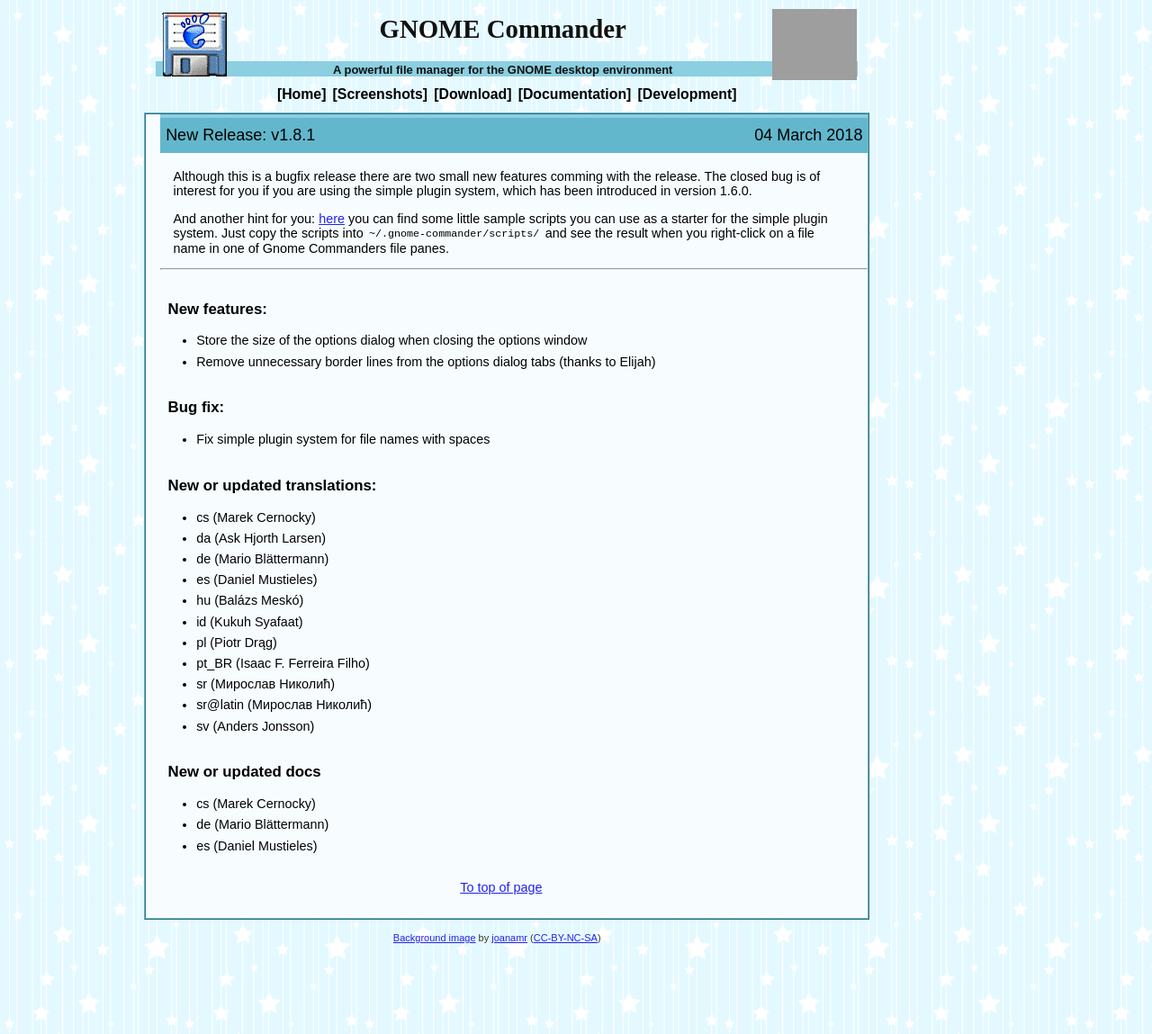
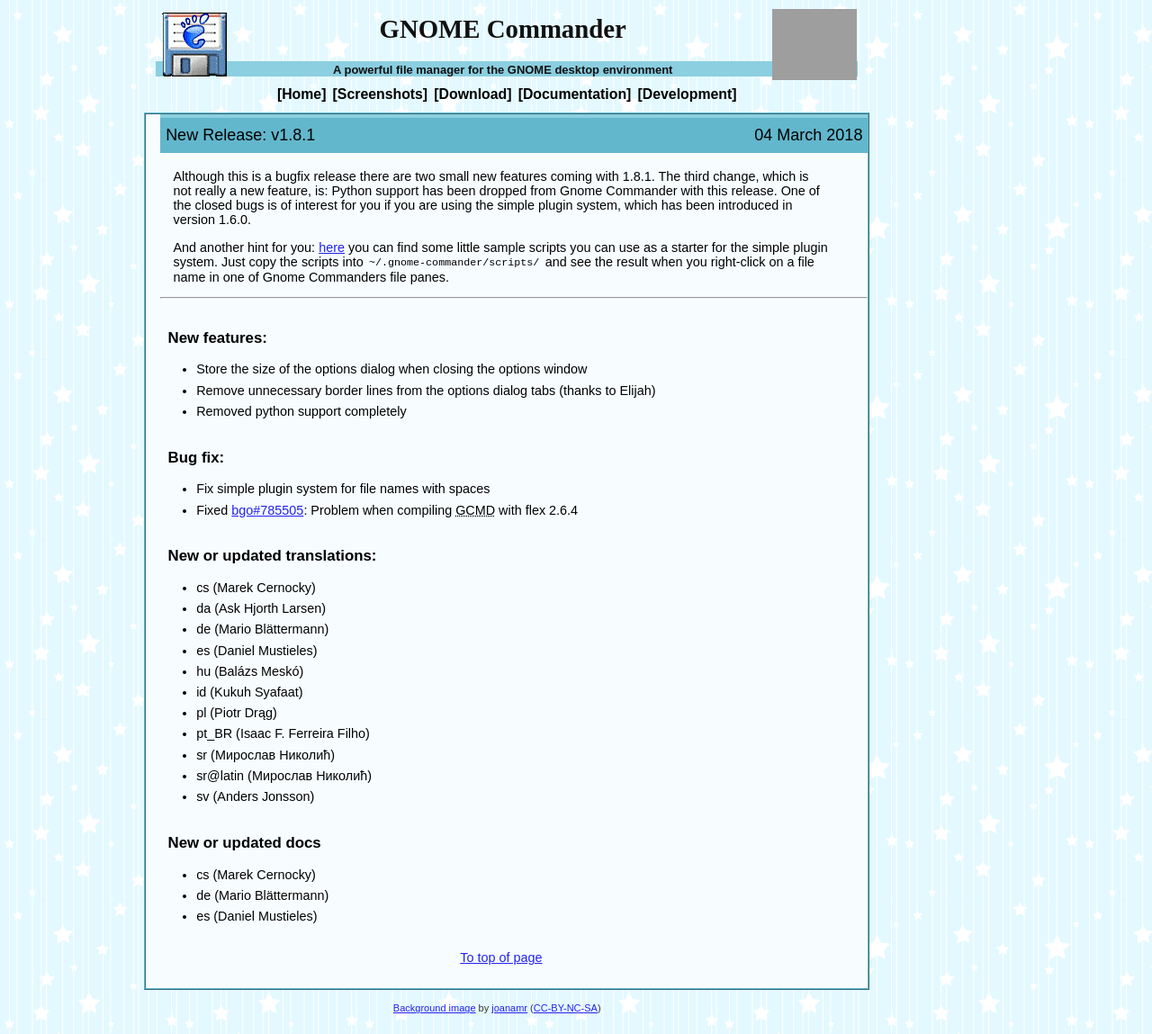
Before and after one commit to gcmd/gcmd.github.io, a Jekyll site: the page built from _posts/2018-03-04-Release-v1-8-1.md, in a window 1280 px wide. Shown: the whole page at 90% size. Built offline with Jekyll 4.4.1, drawn with Linux system fonts in a browser that asks for light colours; comment, search, counter and statistics services are not loaded; grey boxes are pictures that could not be loaded.

Commit message:
Additional details for the 1.8.1 release

```diff
--- a/_posts/2018-03-04-Release-v1-8-1.md
+++ b/_posts/2018-03-04-Release-v1-8-1.md
@@ -5,9 +5,10 @@
 ---
 
 Although this is a bugfix release there are two small new features
-comming with the release. The closed bug is of interest for you if you
-are using the simple plugin system, which has been introduced in version
-1.6.0.
+coming with 1.8.1. The third change, which is not really a new feature,
+is: Python support has been dropped from Gnome Commander with this
+release. One of the closed bugs is of interest for you if you are using
+the simple plugin system, which has been introduced in version 1.6.0.
 
 And another hint for you:
 [here](https://github.com/gcmd/gnome-commander/tree/master/gcmd-scripts)
@@ -22,9 +23,11 @@
 ### New features:
  * Store the size of the options dialog when closing the options window
  * Remove unnecessary border lines from the options dialog tabs (thanks to Elijah)
+ * Removed python support completely
 
 ### Bug fix:
  * Fix simple plugin system for file names with spaces
+ * Fixed [bgo#785505](https://bugzilla.gnome.org/show_bug.cgi?id=785505): Problem when compiling GCMD with flex 2.6.4
 
 ### New or updated translations:
  * cs (Marek Cernocky)
```
